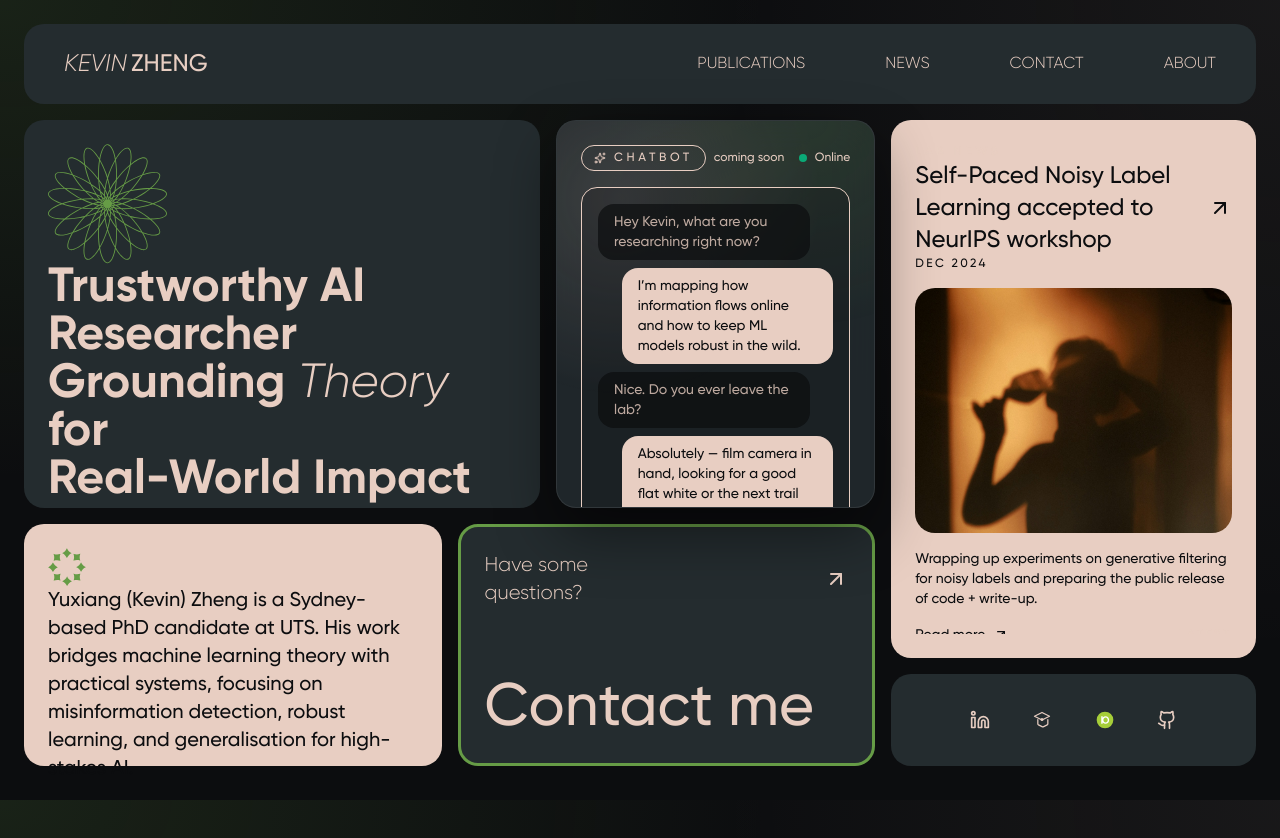
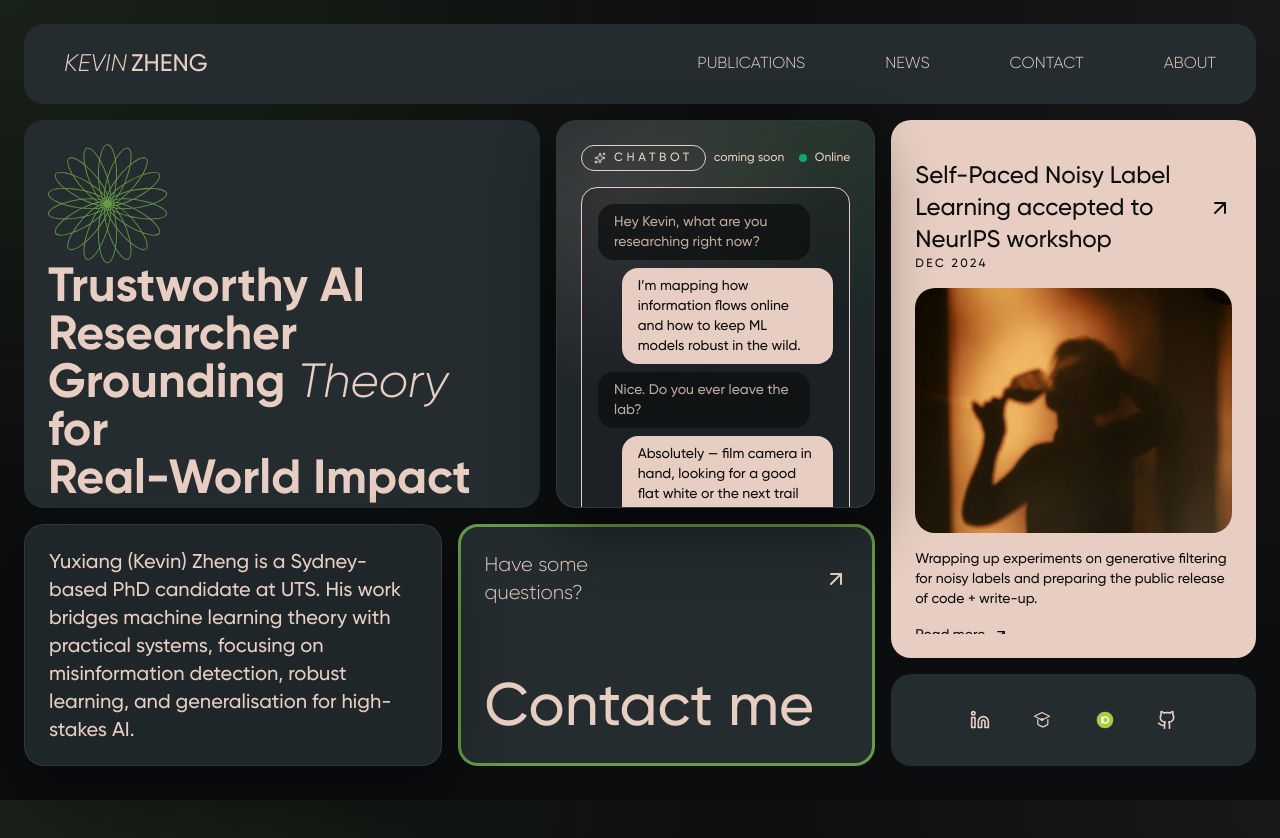
Before and after one commit to kyxzhe/kyxzhe.github.io, a Next.js app: page / in a window 1280 px wide. Built offline with nearby package versions, Linux system fonts and the light colour scheme.

Commit message:
style: apply glass panel to about section

```diff
--- a/src/components/AboutContactSection.tsx
+++ b/src/components/AboutContactSection.tsx
@@ -1,7 +1,6 @@
 "use client";
 
 import { useState } from "react";
-import Image from "next/image";
 import { ArrowUpRight } from "lucide-react";
 import { motion } from "motion/react";
 import { cardVariants, textVariants, iconVariants, contactCardVariants } from "@/lib/animation/variants";
@@ -22,25 +21,12 @@ export default function AboutContactSection() {
   return (
     <div id="contact" className="flex flex-row gap-1 md:gap-4 md:h-[40%] min-h-[200px] md:min-h-0">
       <motion.div
-        className="w-[50%] bg-foreground text-background rounded-[20px] flex flex-col items-start justify-between p-3 md:p-6"
+        className="w-[50%] glass-panel rounded-[20px] flex flex-col items-start justify-between p-3 md:p-6"
         variants={cardVariants}
         initial="hidden"
         animate="visible"
         whileHover="hover"
       >
-        <motion.div
-          variants={iconVariants}
-          initial="hidden"
-          animate="visible"
-        >
-          <Image
-            src="/svgs/Vector.svg"
-            alt="Kevin Zheng"
-            width={150}
-            height={150}
-            className="w-8 md:w-auto"
-          />
-        </motion.div>
         <motion.p
           className="text-sm md:text-xl lg:text-lg xl:text-xl 2xl:text-2xl"
           variants={textVariants}
```
